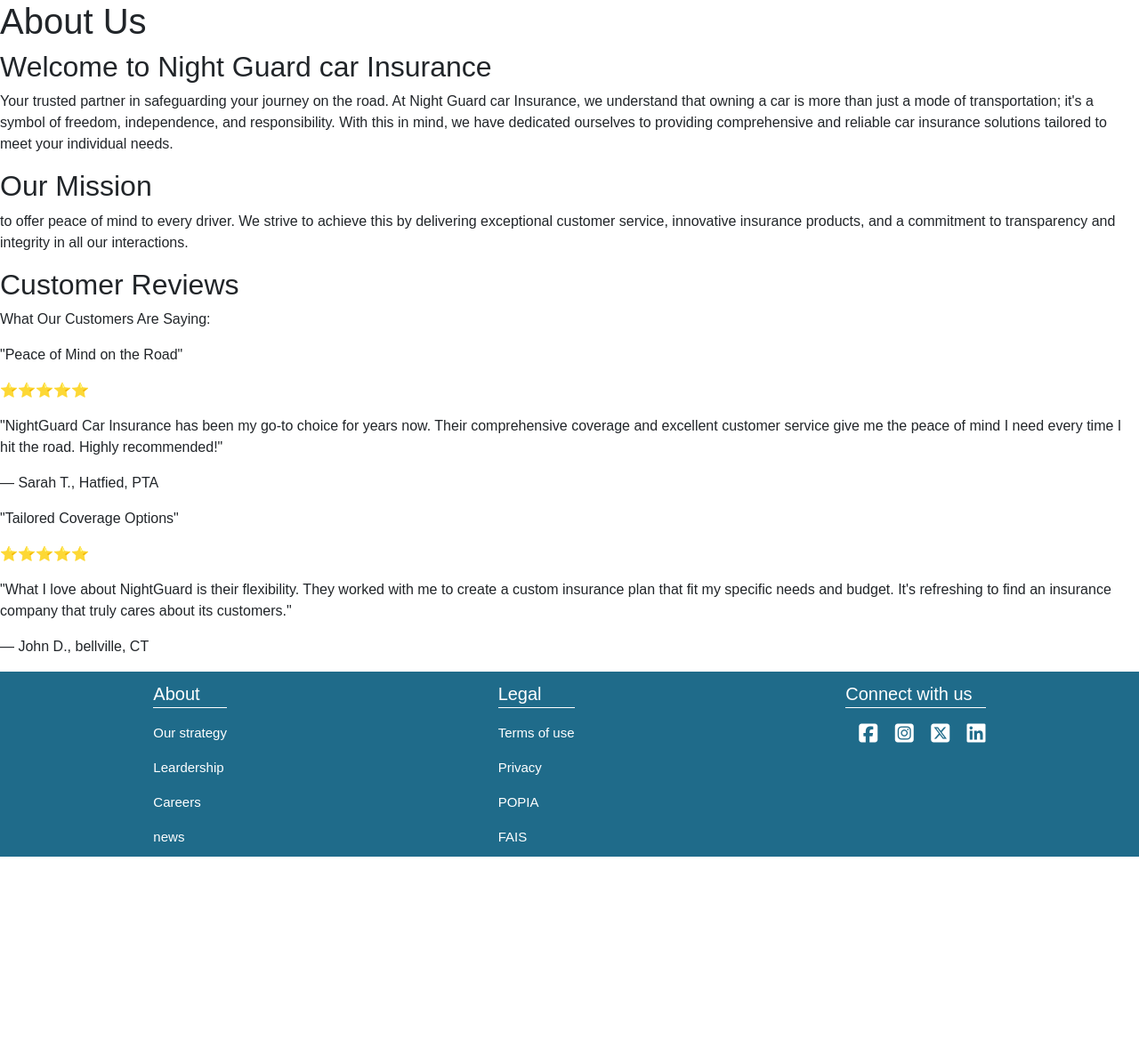
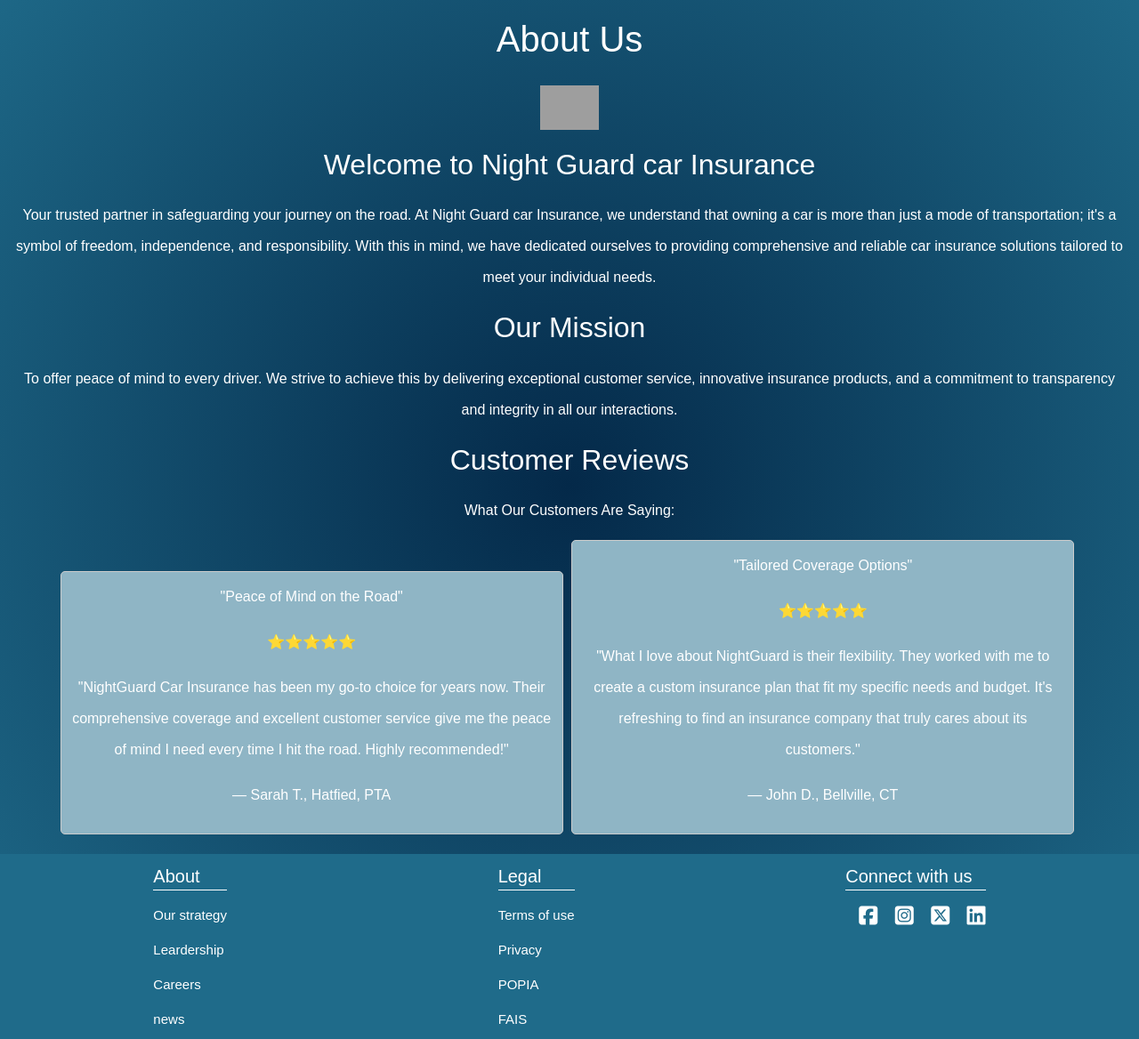
Before and after one commit to Thatom28/Python-project, a Flask app: page /about in a window 1280 px wide. Shown: the part 76-1244 px from the top of the page at 89% size. Before the commit the page ends 1039 px from the top, so only its background shows below. Run offline with Flask 3, Linux system fonts and the light colour scheme; grey boxes are pictures that could not be loaded.

Commit message:
styled about page

```diff
--- a/static/styles.css
+++ b/static/styles.css
@@ -140,14 +140,15 @@ i{
     /* margin: 16px; */
 }
 }
-.block {
+.block,.about-block {
     display: block;
     padding: 10px;
     margin-bottom: 10px;
-    background-color: crimson;
+    background-color: #8fb5c5;
     border: 1px solid #ccc;
     border-radius: 5px;
     width: 400px;
+
 }
 
 /* Style for links */
@@ -235,3 +236,19 @@ h3{
     margin: 20px;
     padding: 0;
 }
+.about-body{
+    margin: 12px;
+    text-align: center;
+    line-height: 35px;
+}
+.customer-reviews{
+    display: inline;
+}
+.about-block {
+    display: inline-block;
+    width: 45%;
+    margin-right: 5px;
+}
+.line-spacing{
+    margin-top: 20px;
+}
--- a/templates/about.html
+++ b/templates/about.html
@@ -1,30 +1,46 @@
 {% extends 'base.html' %}
 {% block body %}
-<div class="">
-      <h1>About Us</h1>
-      <h2>Welcome to Night Guard car Insurance</h2>
-      <p>Your trusted partner in safeguarding your journey on the road. At Night Guard car Insurance,
+<style>
+      body{
+          background: radial-gradient(circle, rgba(4,41,73,1) 0%, rgba(31,107,138,1) 100%);
+          color: white;
+      }
+  </style>
+<div class="about-body">
+      <h1 class="line-spacing">About Us</h1>
+      <img class ='logo line-spacing' src="https://www.svgheart.com/wp-content/uploads/2021/11/cute-owl-silhouette-free-svg-file-SvgHeart.Com.png" />
+      <div>
+            <h2 class="line-spacing">Welcome to Night Guard car Insurance</h2>
+            <p class="line-spacing">Your trusted partner in safeguarding your journey on the road. At Night Guard car Insurance,
                   we understand that owning a car is more than just a mode of transportation; it's a symbol of freedom, independence,
                    and responsibility. With this in mind, we have dedicated ourselves to providing comprehensive and reliable car insurance
                     solutions tailored to meet your individual needs.</p>
-      <h2>Our Mission</h2>
-      <p>to offer peace of mind to every driver. We strive to achieve this by delivering exceptional customer service,
+      </div>
+      <div>
+      <h2 class="line-spacing">Our Mission</h2>
+      <p class="line-spacing">To offer peace of mind to every driver. We strive to achieve this by delivering exceptional customer service,
             innovative insurance products, and a commitment to transparency and integrity in all our interactions.</p>
-
-      <h2>Customer Reviews</h2>
-      <p>What Our Customers Are Saying:</p>
-
+      </div>
+      <h2 class="line-spacing">Customer Reviews</h2>
+      <p class="line-spacing">What Our Customers Are Saying:</p>
+      <div class="customer-reviews">
+            <div  class="about-block">
                   <p>"Peace of Mind on the Road"</p>
                   <p>⭐️⭐️⭐️⭐️⭐️</p>
                   <p>"NightGuard Car Insurance has been my go-to choice for years now. Their comprehensive coverage and
                   excellent customer service give me the peace of mind I need every time I hit the road. Highly recommended!"</p>
                   <p>— Sarah T., Hatfied, PTA</p>
+            </div>
 
+            <div  class="about-block">
                   <p>"Tailored Coverage Options"</p>
                   <p>⭐️⭐️⭐️⭐️⭐️</p>
                   <p>"What I love about NightGuard is their flexibility. They worked with me to create a custom insurance plan
                         that fit my specific needs and budget. It's refreshing to find an insurance company that truly cares about its customers."</p>
-      <p>— John D., bellville, CT</p>
+                  <p>— John D., Bellville, CT</p>
+            </div>
+      </div>
+
 </div>
 
 {% endblock body %}
--- a/templates/car_insurance.html
+++ b/templates/car_insurance.html
@@ -1,6 +1,7 @@
 {% extends 'base.html' %}
 {% block body %}
-<div class="insurance-container">
+<div class="insurance-container about-body">
+    <h2>What we offer</h2>
     <h3>Hit the road with confidence knowing that your journey is protected by our comprehensive car insurance. From daily commutes to cross-country adventures, our coverage keeps you and your vehicle secure against life's unexpected twists and turns.</h3>
     {% for policy in car_insurances %}
         <div class="block">
```
Lines whose indentation alone changed are shown as unchanged.
